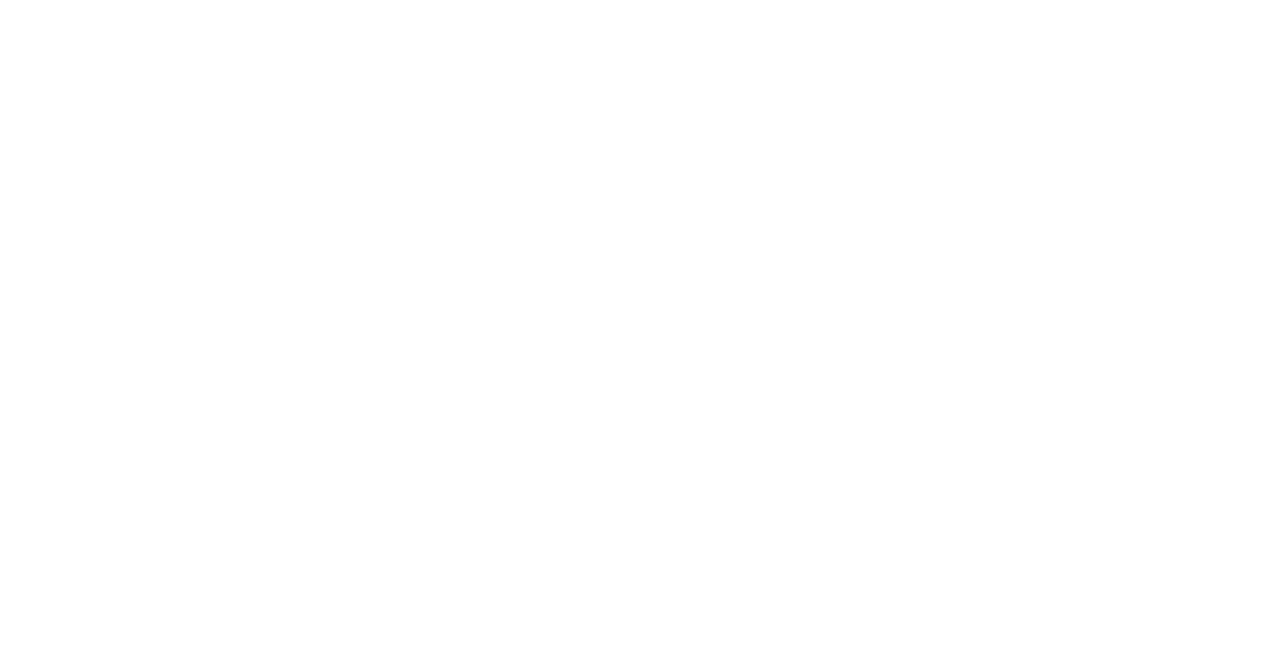
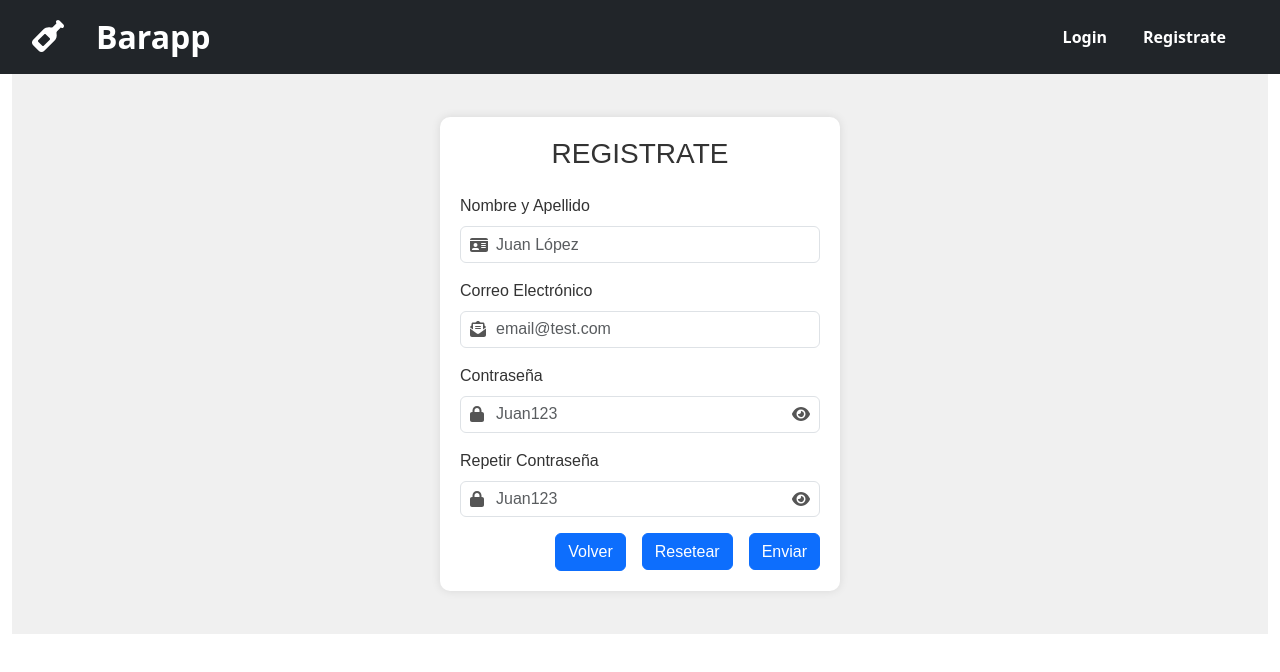
Before and after one commit to ColmanNicolas/FrontendProyecto3, a React (Vite) app: page /service/register in a window 1280 px wide. Before the commit this address had no page. Shown: the top 672 px of the page. Built offline with nearby package versions, Linux system fonts and the light colour scheme.

Commit message:
cambios en el navbar

```diff
--- a/src/App.jsx
+++ b/src/App.jsx
@@ -26,8 +26,8 @@
           <Route path='/bar-app/mi-cuenta/:id' element={<PrincipalMyAccount/>} />
           <Route path='/bar-app/principal-admin-controls' element={<PrincipalAdminPage/>} />
           <Route path='/service/admin-controls' element={<ServiceAdminPage/>} />
-          <Route path='/register' element={<RegisterUser/>} />
-          <Route path='/login' element={<Login/>} />
+          <Route path='/service/register' element={<RegisterUser/>} />
+          <Route path='/service/login' element={<Login/>} />
           <Route path='/service/products-menu' element={<ServiceMenus/>} />
           <Route />
         </Routes>
--- a/src/components/login/LoginComp.jsx
+++ b/src/components/login/LoginComp.jsx
@@ -3,7 +3,7 @@
 import { Link } from 'react-router-dom';
 import { ToastContainer, toast } from 'react-toastify';
 import { FontAwesomeIcon } from '@fortawesome/react-fontawesome';
-import { faEnvelopeOpenText, faLock, faEye, faEyeSlash } from '@fortawesome/free-solid-svg-icons';
+import { faEnvelopeOpenText, faLock, faEye, faEyeSlash, faUserPlus } from '@fortawesome/free-solid-svg-icons';
 import 'react-toastify/dist/ReactToastify.css';
 import '../formRegister/form.css';
 
@@ -129,8 +129,22 @@
                             Enviar
                         </button>
                     </div>
+
+            <div className="text-center mt-3">
+                <Link to="/404" className="text-decoration-none">
+                    ¿Olvidaste tu contraseña?
+                </Link>
+            </div>
+            <div className="text-center mt-2">
+                <Link to="/service/register" className="text-decoration-none">
+                    <FontAwesomeIcon icon={faUserPlus} className="me-2" />
+                    Registrarse
+                </Link>
+            </div>
                 </form>
             </div>
+
+
             <ToastContainer />
         </>
     );
--- a/src/components/navBar/Navbar.jsx
+++ b/src/components/navBar/Navbar.jsx
@@ -1,13 +1,12 @@
 import React, { useState, useEffect, useRef } from 'react';
 import { Link, useNavigate } from 'react-router-dom';
 import { FontAwesomeIcon } from '@fortawesome/react-fontawesome';
-import { faShoppingCart } from '@fortawesome/free-solid-svg-icons';
+import { faWineBottle, faShoppingCart } from '@fortawesome/free-solid-svg-icons'; // Cambia el icono según tu preferencia
 import './navbar.css';
 
 const Navbar = () => {
   const [user, setUser] = useState('');
   const [isButtonVisible, setIsButtonVisible] = useState(true);
-  const [searchQuery, setSearchQuery] = useState('');
   const navigateTo = useNavigate();
   const userJSON = sessionStorage.getItem('loguedUser');
   const mUser = JSON.parse(userJSON);
@@ -21,10 +20,6 @@
     setIsButtonVisible(false);
     navigateTo('/');
     window.location.reload();
-  };
-
-  const handleSearch = () => {
-    console.log('Búsqueda realizada:', searchQuery);
   };
 
   const navbarCollapse = useRef();
@@ -44,29 +39,13 @@
   return (
     <div className='sticky-top navbar-container' ref={navbarCollapse}>
       <nav className="navbar navbar-expand-md bg-dark navbar-dark">
-        <div className="container-fluid ">
+        <div className="container-fluid">
           <Link to="/">
-            <img
-              className="rounded-5"
-              alt="logo"
-              style={{ width: '100px', marginLeft: '20px' }}
-              />
+            <FontAwesomeIcon icon={faWineBottle} className="me-2 faWineBottle" />
           </Link>
           <Link to="/" className="mx-4 navbar-brand text-white fs-2 d-none d-sm-block">
             Barapp
           </Link>
-          <div className="d-flex mx-2 search-bar" role="search">
-            <input
-              type="search"
-              className="form-control  "
-              placeholder="Buscar..."
-              value={searchQuery}
-              onChange={(e) => setSearchQuery(e.target.value)}
-            />
-            <button className="btn btn-outline-secondary" type="button" onClick={handleSearch}>
-              Buscar
-            </button>
-          </div>
           <button
             className="navbar-toggler text-bg-secondary p-3 m-3"
             type="button"
@@ -78,7 +57,7 @@
             <span className="navbar-toggler-icon"></span>
           </button>
           <div
-            className="collapse navbar-collapse "
+            className="collapse navbar-collapse"
             id="navbarSupportedContent"
           >
             <ul className="navbar-nav ms-auto px-4">
@@ -86,12 +65,12 @@
                 (!user?.user?.name) && isButtonVisible &&
                 <>
                   <li className="nav-item text-white">
-                    <Link to="/login" className="nav-link text-white">
+                    <Link to="/service/login" className="nav-link text-white">
                       Login
                     </Link>
                   </li>
                   <li className="nav-item">
-                    <Link to="/register" className="nav-link text-white">
+                    <Link to="/service/register" className="nav-link text-white">
                       Registrate
                     </Link>
                   </li>
@@ -104,7 +83,7 @@
               }
               {
                 (user?.user?.name) && isButtonVisible &&
-                <div className=' d-flex mt-2 '>
+                <div className=' d-flex me-2 '>
                   <li className=''>
                     <p className='text-white d-none d-md-block mx-3' >{`Bienvenido/a  ${user?.user?.name}`}</p>
                   </li>
--- a/src/components/navBar/navbar.css
+++ b/src/components/navBar/navbar.css
@@ -1,11 +1,10 @@
 .navbar-container {
   align-items: center;
-  justify-content: space-between;
   background-color: #000;
 }
 
 .navbar {
-  padding: 0;
+  padding: 10px 20px;
 }
 
 .navbar-brand,
@@ -20,15 +19,27 @@
   font-weight: bold;
 }
 
+.navbar-nav .nav-link {
+  font-size: 16px;
+  padding: 0 10px;
+}
+
+.nav-item {
+  padding-inline: 10px;
+}
+
 .nav-close:hover {
   cursor: pointer;
   color: #dc3545;
 }
 
+.navbar-brand {
+  margin-left: 20px;
+}
+
 .admin {
   padding-top: 8px;
   color: #fff;
-  font-weight: bold;
 }
 
 .bg-dark {
@@ -40,10 +51,22 @@
   font-weight: bold;
 }
 
-/* Estilo para la barra de búsqueda */
-.search-bar {
-  flex: 1; /* La barra de búsqueda ocupa todo el espacio disponible */
-  margin: 0 20px;
-  padding-left: 500px;
-  justify-content: center;
+.faWineBottle {
+  color: #fff;
+  font-size: 32px;
+  margin-left: 20px;
 }
+
+@media (max-width: 768px) {
+  .navbar-toggler {
+    margin-right: 20px;
+  }
+
+  .navbar-brand {
+    margin-left: 0;
+  }
+
+  .navbar-nav .nav-link {
+    padding: 0 5px;
+  }
+}
```
